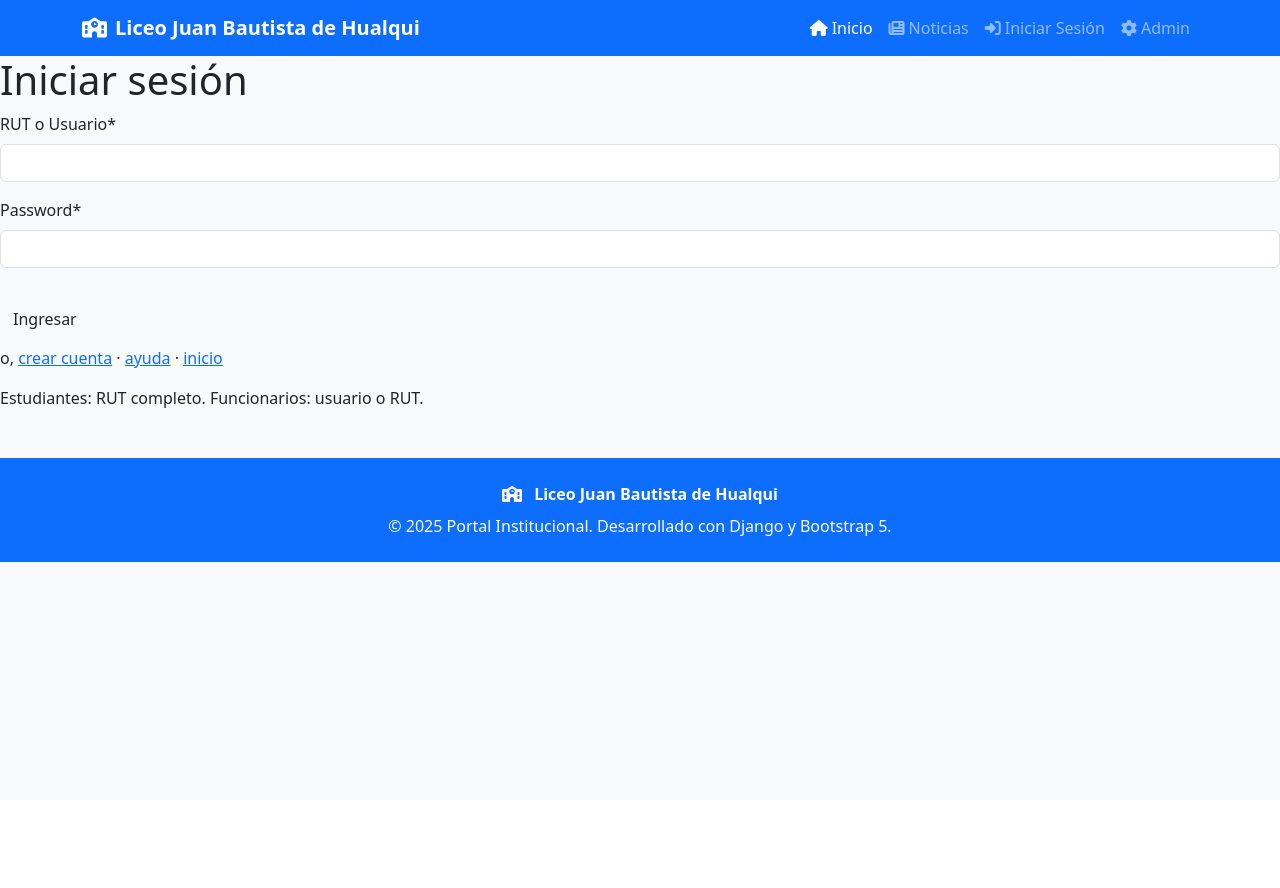
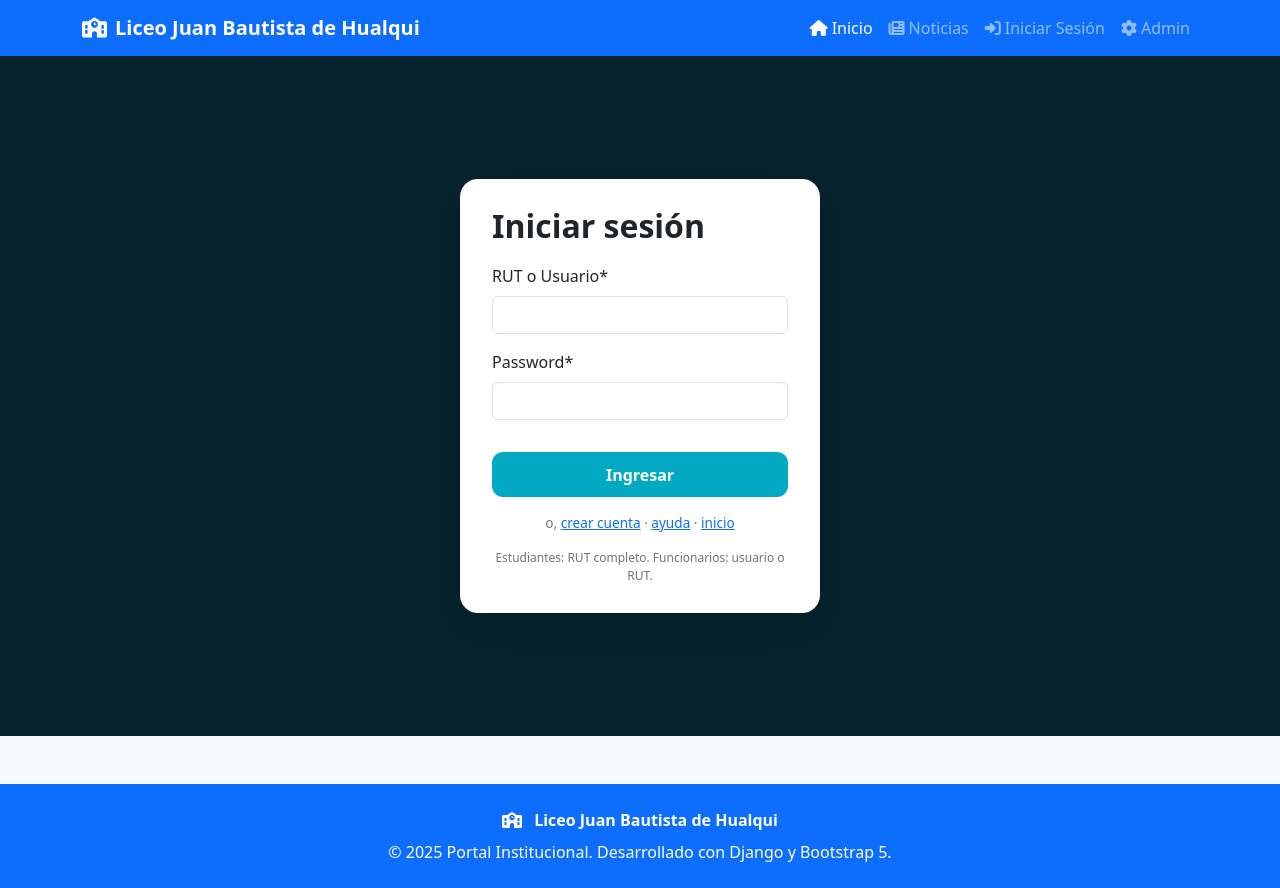
Before and after one commit to crisvarela304/Proyecto-Integrado-pagina-web, a Django app: page /usuarios/login/ in a window 1280 px wide. Before the commit the page ends 562 px from the top, so only its background shows below. Run offline with Django 5.2, Linux system fonts and the light colour scheme; parts of the project's set-up code (start-up, migrations or seed data) failed here and were passed over; some libraries are stand-ins or nearby versions.

Commit message:
todo arreglado

```diff
--- a/academico/profesor_views.py
+++ b/academico/profesor_views.py
@@ -33,7 +33,7 @@ def panel_profesor(request):
 
     # Obtener asignaturas que enseña
     asignaturas_profesor = Asignatura.objects.filter(
-        horario_clases__profesor=user
+        horarioclases__profesor=user
     ).distinct()
 
     # Estadísticas
@@ -155,7 +155,7 @@ def gestionar_calificaciones(request, estudiante_id):
 
     # Obtener asignaturas del profesor
     asignaturas_profesor = Asignatura.objects.filter(
-        horario_clases__profesor=user
+        horarioclases__profesor=user
     ).distinct()
 
     if request.method == 'POST':
@@ -393,7 +393,7 @@ def estadisticas_profesor(request):
 
     # Estadísticas de calificaciones
     asignaturas_profesor = Asignatura.objects.filter(
-        horario_clases__profesor=user
+        horarioclases__profesor=user
     ).distinct()
 
     calificaciones = Calificacion.objects.filter(
--- a/usuarios/templates/usuarios/login.html
+++ b/usuarios/templates/usuarios/login.html
@@ -2,96 +2,13 @@
 {% load crispy_forms_tags %}
 {% block title %}Iniciar sesión{% endblock %}
 
-{% block extra_css %}
-<style>
-/* Fondo oscuro para esta página */
-body {
-    background-color: #06242e;
-}
+{% block content %}
+<div style="min-height: calc(100vh - 120px); background-color:#06242e; display:flex; align-items:center; justify-content:center;">
 
-/* Contenedor para centrar la tarjeta */
-.login-page {
-    min-height: calc(100vh - 120px);
-    display: flex;
-    align-items: center;
-    justify-content: center;
-}
+    <div class="bg-white shadow-lg"
+         style="width:360px; max-width:95%; border-radius:18px; padding:28px 32px;">
 
-/* Tarjeta tipo “Log in” */
-.login-card {
-    width: 360px;
-    max-width: 95%;
-    background: #ffffff;
-    border-radius: 16px;
-    box-shadow: 0 20px 45px rgba(0, 0, 0, 0.45);
-    padding: 28px 32px;
-}
-
-/* Título */
-.login-title {
-    font-size: 2rem;
-    font-weight: 700;
-    margin-bottom: 1.2rem;
-}
-
-/* Formulario crispy más compacto */
-.login-card .form-group,
-.login-card .mb-3 {
-    margin-bottom: 0.6rem !important;
-}
-
-.login-card .form-label {
-    font-size: 0.85rem;
-    margin-bottom: 0.2rem;
-}
-
-.login-card .form-control {
-    border-radius: 0.6rem;
-    font-size: 0.9rem;
-    padding: 0.5rem 0.75rem;
-}
-
-/* Botón “Log in” */
-.btn-login {
-    width: 100%;
-    border-radius: 0.7rem;
-    padding: 0.65rem;
-    font-size: 1rem;
-    font-weight: 600;
-    background: #02a9c2;
-    border: none;
-}
-
-/* Texto tipo “or, sign up” */
-.login-footer-text {
-    text-align: center;
-    font-size: 0.85rem;
-    color: #6c757d;
-    margin-top: 0.9rem;
-}
-
-.login-footer-text a {
-    text-decoration: none;
-    font-weight: 600;
-}
-
-.login-footer-text a:hover {
-    text-decoration: underline;
-}
-
-.access-hint {
-    margin-top: 0.8rem;
-    font-size: 0.75rem;
-    color: #6c757d;
-    text-align: center;
-}
-</style>
-{% endblock %}
-
-{% block content %}
-<div class="login-page">
-    <div class="login-card">
-
+        {# Mensajes de Django #}
         {% if messages %}
             {% for message in messages %}
                 <div class="alert alert-{{ message.tags }} py-2 small" role="alert">
@@ -100,24 +17,29 @@ body {
             {% endfor %}
         {% endif %}
 
-        <h1 class="login-title">Iniciar sesión</h1>
+        <h1 style="font-size:2rem; font-weight:700; margin-bottom:1.2rem;">
+            Iniciar sesión
+        </h1>
 
         <form method="post" id="loginForm">
             {% csrf_token %}
             {{ form|crispy }}
 
-            <button type="submit" class="btn btn-login mt-3">
+            <button type="submit"
+                    class="btn btn-primary w-100 mt-3"
+                    style="border-radius:0.7rem; padding:0.65rem; font-size:1rem; font-weight:600; background:#02a9c2; border:none;">
                 Ingresar
             </button>
         </form>
 
-        <p class="login-footer-text mt-2">
+        <p class="mt-3"
+           style="text-align:center; font-size:0.85rem; color:#6c757d;">
             o, <a href="{% url 'usuarios:registrar' %}">crear cuenta</a> ·
             <a href="#" data-bs-toggle="modal" data-bs-target="#helpModal">ayuda</a> ·
             <a href="{% url 'home' %}">inicio</a>
         </p>
 
-        <div class="access-hint">
+        <div style="margin-top:0.8rem; font-size:0.75rem; color:#6c757d; text-align:center;">
             Estudiantes: RUT completo. Funcionarios: usuario o RUT.
         </div>
     </div>
--- a/usuarios/templates/usuarios/perfil.html
+++ b/usuarios/templates/usuarios/perfil.html
@@ -1,4 +1,5 @@
 {% extends "base.html" %}
+{% load crispy_forms_tags %}
 {% load static %}
 {% block title %}Mi Perfil{% endblock %}
 
```
Also changed, not shown: core/views.py (+35 -1 lines).
